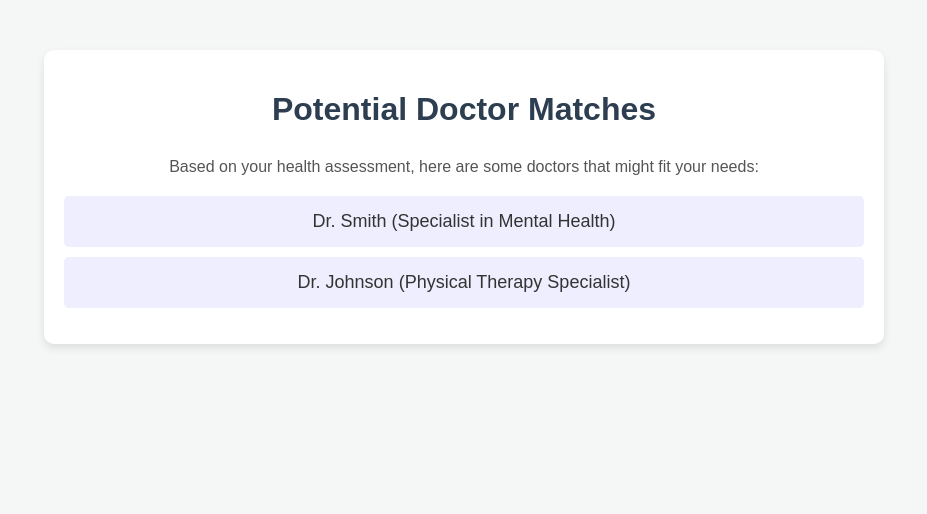
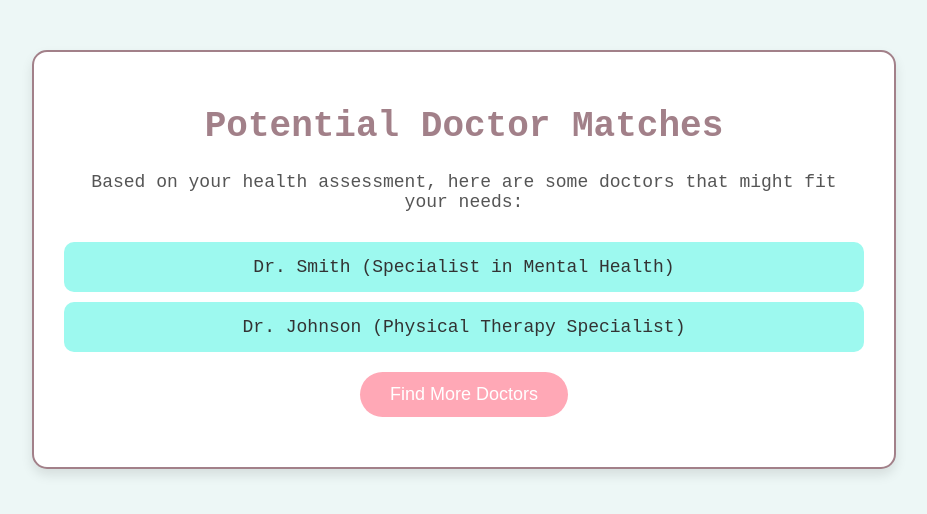
Before and after one commit to zkaiser3/Code-ADA-2024, a Flask app: page /doctor_matches in a window 1280 px wide. Shown: the top 514 px of the page, without its empty margins (176-1103 px from the left). Run offline with Flask 3, Linux system fonts and the light colour scheme.

Commit message:
doctor matches page colors

```diff
--- a/templates/doctor_matches.html
+++ b/templates/doctor_matches.html
@@ -6,10 +6,10 @@
     <title>Doctor Matches</title>
     <style>
         body {
-            font-family: Arial, sans-serif;
+            font-family: 'Courier New', Courier, monospace;
             margin: 0;
             padding: 0;
-            background-color: #f4f7f6;
+            background-color: #EDF7F6; /* Soft background color */
             color: #333;
         }
 
@@ -17,23 +17,26 @@
         .container {
             max-width: 800px;
             margin: 50px auto;
-            padding: 20px;
-            background-color: #ffffff;
-            box-shadow: 0 4px 8px rgba(0, 0, 0, 0.1);
-            border-radius: 10px;
+            padding: 30px;
+            background-color: #FFF; /* White background for contrast */
+            box-shadow: 0 6px 12px rgba(0, 0, 0, 0.1); /* Soft shadow */
+            border-radius: 15px;
+            border: 2px solid #A28089; /* Muted rose border */
         }
 
         h1 {
             text-align: center;
-            color: #2c3e50;
-            margin-bottom: 30px;
+            color: #A28089; /* Muted Rose */
+            margin-bottom: 25px;
+            font-size: 36px;
         }
 
         p {
-            font-size: 16px;
+            font-size: 18px;
             color: #555;
             text-align: center;
-            margin-bottom: 20px;
+            margin-bottom: 30px;
+            padding: 0 20px;
         }
 
         ul {
@@ -42,21 +45,45 @@
         }
 
         li {
-            background-color: #eef;
+            background-color: #9DF9EF; /* Light Aqua */
             padding: 15px;
             margin: 10px 0;
-            border-radius: 5px;
+            border-radius: 10px;
             font-size: 18px;
             color: #333;
             text-align: center;
+            transition: transform 0.3s ease, background-color 0.3s ease;
         }
 
-        /* Placeholder styling for now */
+        li:hover {
+            background-color: #51E2F5; /* Bright blue on hover */
+            transform: scale(1.05);
+        }
+
+        /* Placeholder styling for no matches */
         .no-matches {
             font-size: 18px;
-            color: #e74c3c;
+            color: #FFA8B6; /* Soft pink for the no matches text */
             text-align: center;
             margin-top: 30px;
+        }
+
+        /* Additional touches for a cute button */
+        button {
+            display: block;
+            margin: 20px auto;
+            padding: 12px 30px;
+            background-color: #FFA8B6; /* Soft pink */
+            border: none;
+            border-radius: 30px;
+            color: white;
+            font-size: 18px;
+            cursor: pointer;
+            transition: background-color 0.3s ease;
+        }
+
+        button:hover {
+            background-color: #A28089; /* Muted rose on hover */
         }
     </style>
 </head>
@@ -68,13 +95,15 @@
 
     <!-- Placeholder list of doctor matches -->
     <ul id="doctorMatches">
-        <!-- Example items -->
         <li>Dr. Smith (Specialist in Mental Health)</li>
         <li>Dr. Johnson (Physical Therapy Specialist)</li>
     </ul>
 
     <!-- If no matches (example) -->
     <!-- <p class="no-matches">No doctor matches found at this time.</p> -->
+
+    <!-- Cute button example -->
+    <button>Find More Doctors</button>
 </div>
 
 <script>
```
